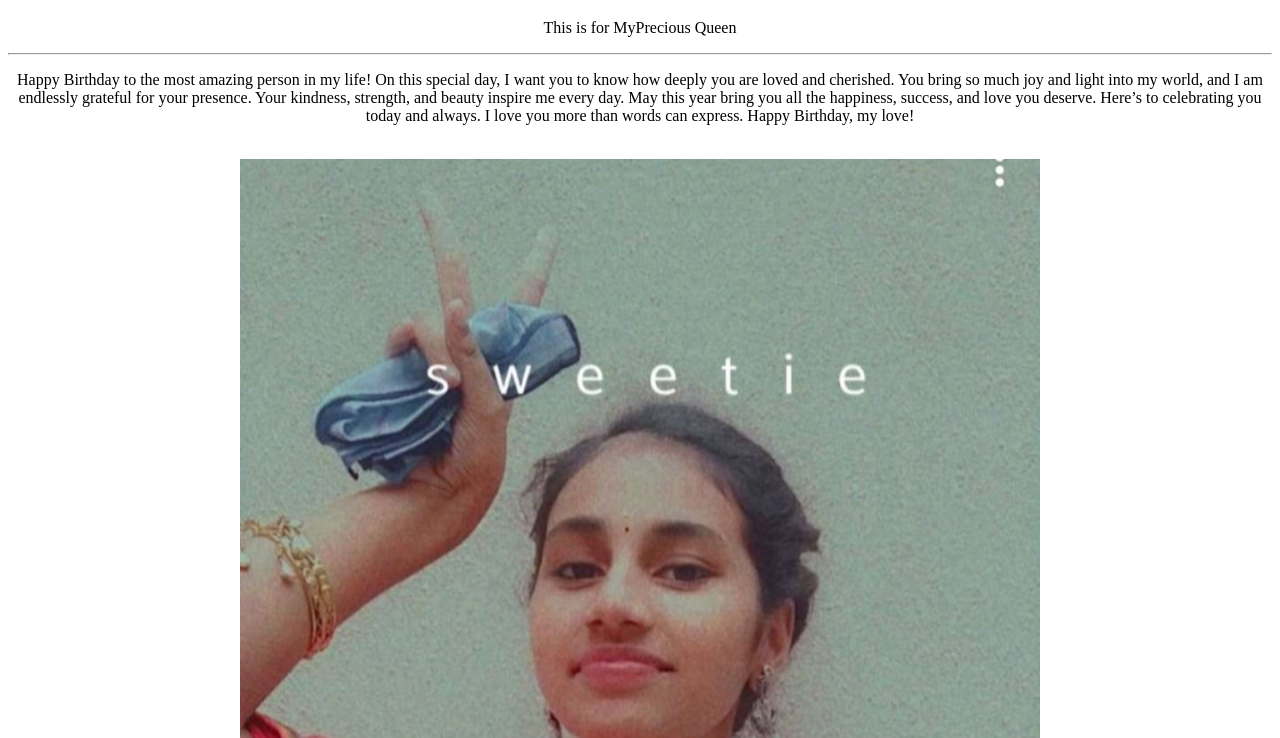
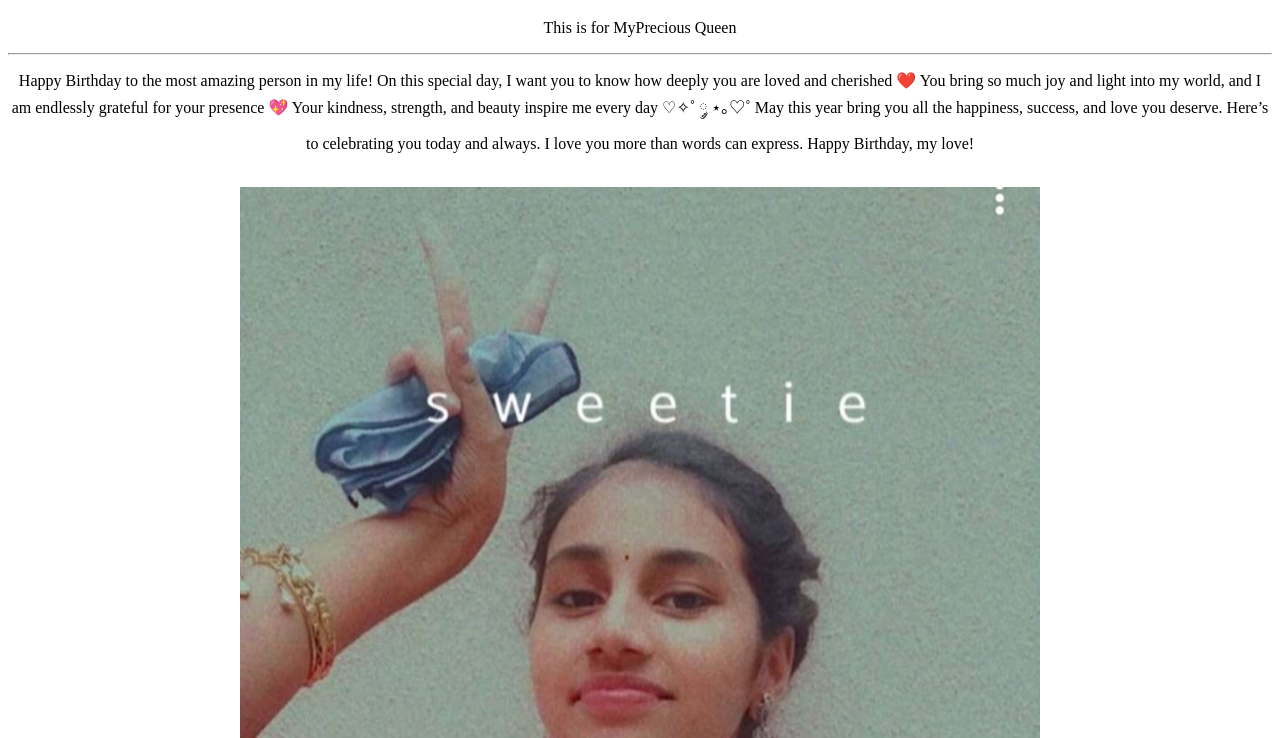
Before and after one commit to Mk20-05/Mylife05, a plain HTML site: page index.html in a window 1280 px wide. Shown: the part 62-800 px from the top of the page. Drawn offline with Linux system fonts and the light colour scheme.

Commit message:
Update index.html

```diff
--- a/index.html
+++ b/index.html
@@ -10,9 +10,9 @@
   <p>This is for MyPrecious Queen</p>
   <hr>
   <p>
-Happy Birthday to the most amazing person in my life! On this special day, I want you to know how deeply you are loved and cherished.
-    You bring so much joy and light into my world, and I am endlessly grateful for your presence.
-    Your kindness, strength, and beauty inspire me every day.
+Happy Birthday to the most amazing person in my life! On this special day, I want you to know how deeply you are loved and cherished ❤️
+    You bring so much joy and light into my world, and I am endlessly grateful for your presence 💖
+    Your kindness, strength, and beauty inspire me every day ♡✧˚ ༘ ⋆｡♡˚
     May this year bring you all the happiness, success, and love you deserve.
     Here’s to celebrating you today and always.
     I love you more than words can express. Happy Birthday, my love!
```
